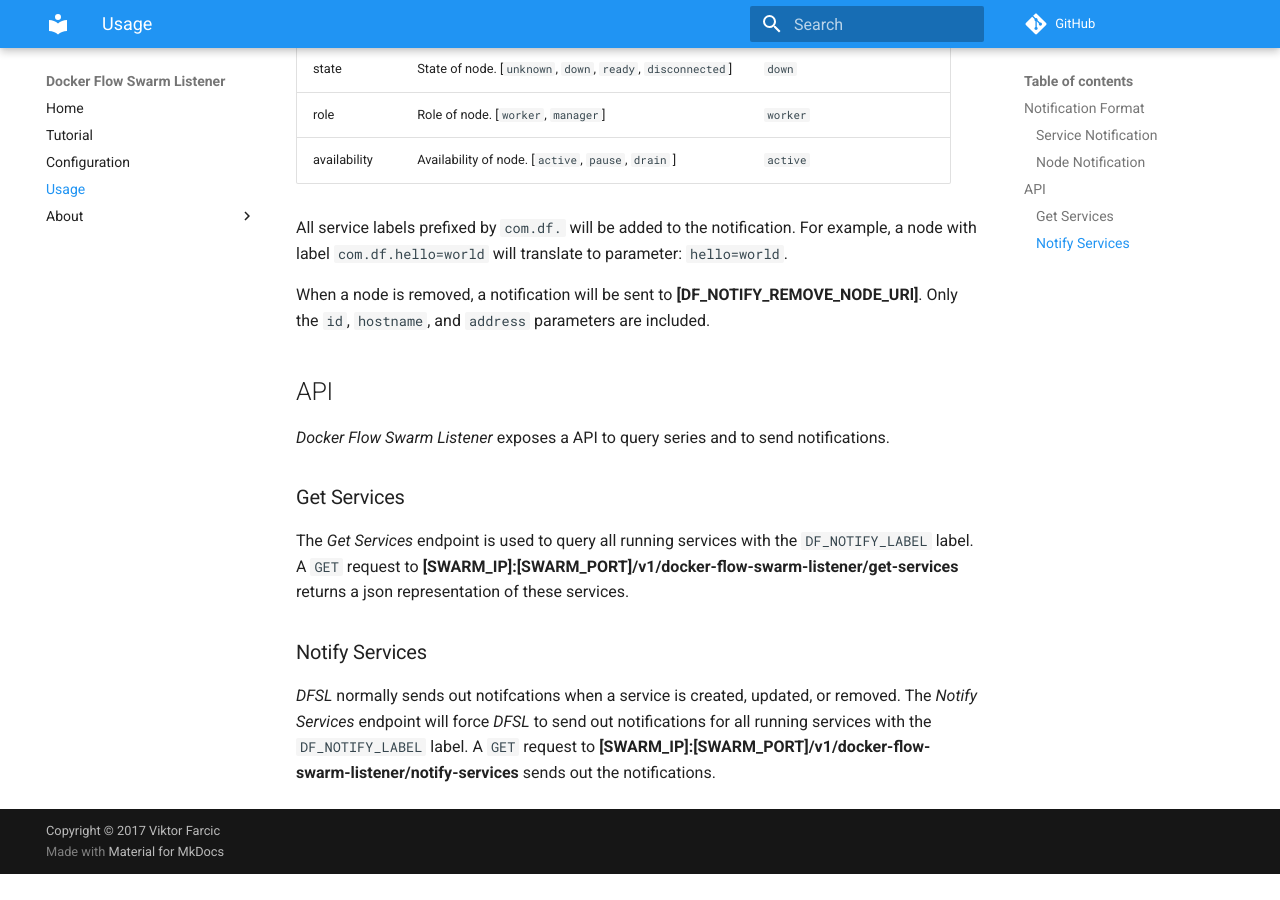
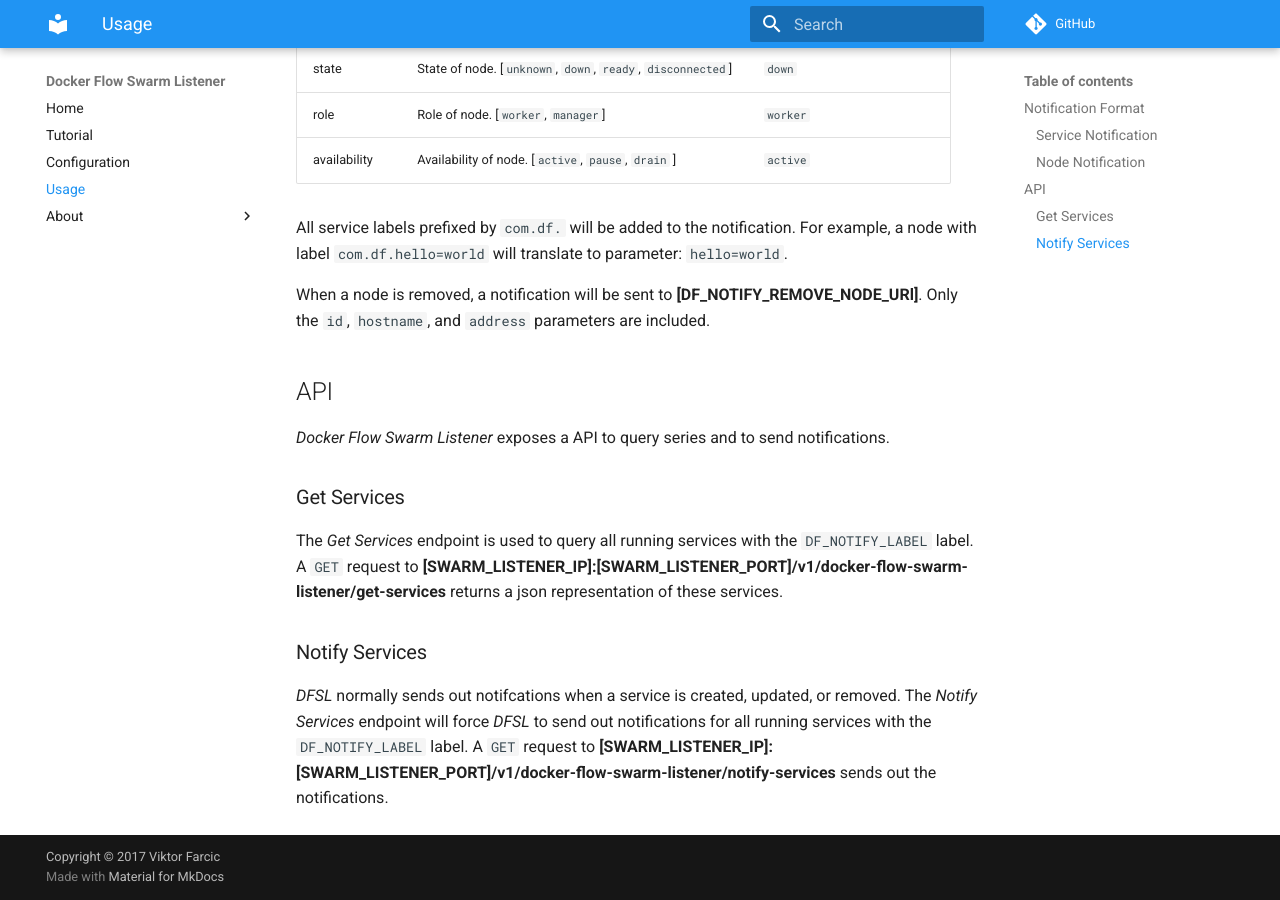
Before and after one commit to docker-flow/docker-flow-swarm-listener, an MkDocs documentation site: the page built from docs/usage.md, in a window 1280 px wide and 900 px high, scrolled down 1214 px. Built offline with MkDocs 1.6.1 and Material for MkDocs 9.7.7, drawn with Linux system fonts in a browser that asks for light colours; comment, search, counter and statistics services are not loaded; old or Windows-style settings are respelled for this version of MkDocs; before the commit the page ends 2088 px from its top, so only the background shows below that.

Commit message:
DOC: Clarify API usage

```diff
--- a/docs/usage.md
+++ b/docs/usage.md
@@ -42,8 +42,8 @@ When a node is removed, a notification will be sent to **[DF_NOTIFY_REMOVE_NODE_
 
 ### Get Services
 
-The *Get Services* endpoint is used to query all running services with the `DF_NOTIFY_LABEL` label. A `GET` request to **[SWARM_IP]:[SWARM_PORT]/v1/docker-flow-swarm-listener/get-services** returns a json representation of these services.
+The *Get Services* endpoint is used to query all running services with the `DF_NOTIFY_LABEL` label. A `GET` request to **[SWARM_LISTENER_IP]:[SWARM_LISTENER_PORT]/v1/docker-flow-swarm-listener/get-services** returns a json representation of these services.
 
 ### Notify Services
 
-*DFSL* normally sends out notifcations when a service is created, updated, or removed. The *Notify Services* endpoint will force *DFSL* to send out notifications for all running services with the `DF_NOTIFY_LABEL` label. A `GET` request to **[SWARM_IP]:[SWARM_PORT]/v1/docker-flow-swarm-listener/notify-services** sends out the notifications.
+*DFSL* normally sends out notifcations when a service is created, updated, or removed. The *Notify Services* endpoint will force *DFSL* to send out notifications for all running services with the `DF_NOTIFY_LABEL` label. A `GET` request to **[SWARM_LISTENER_IP]:[SWARM_LISTENER_PORT]/v1/docker-flow-swarm-listener/notify-services** sends out the notifications.
```
